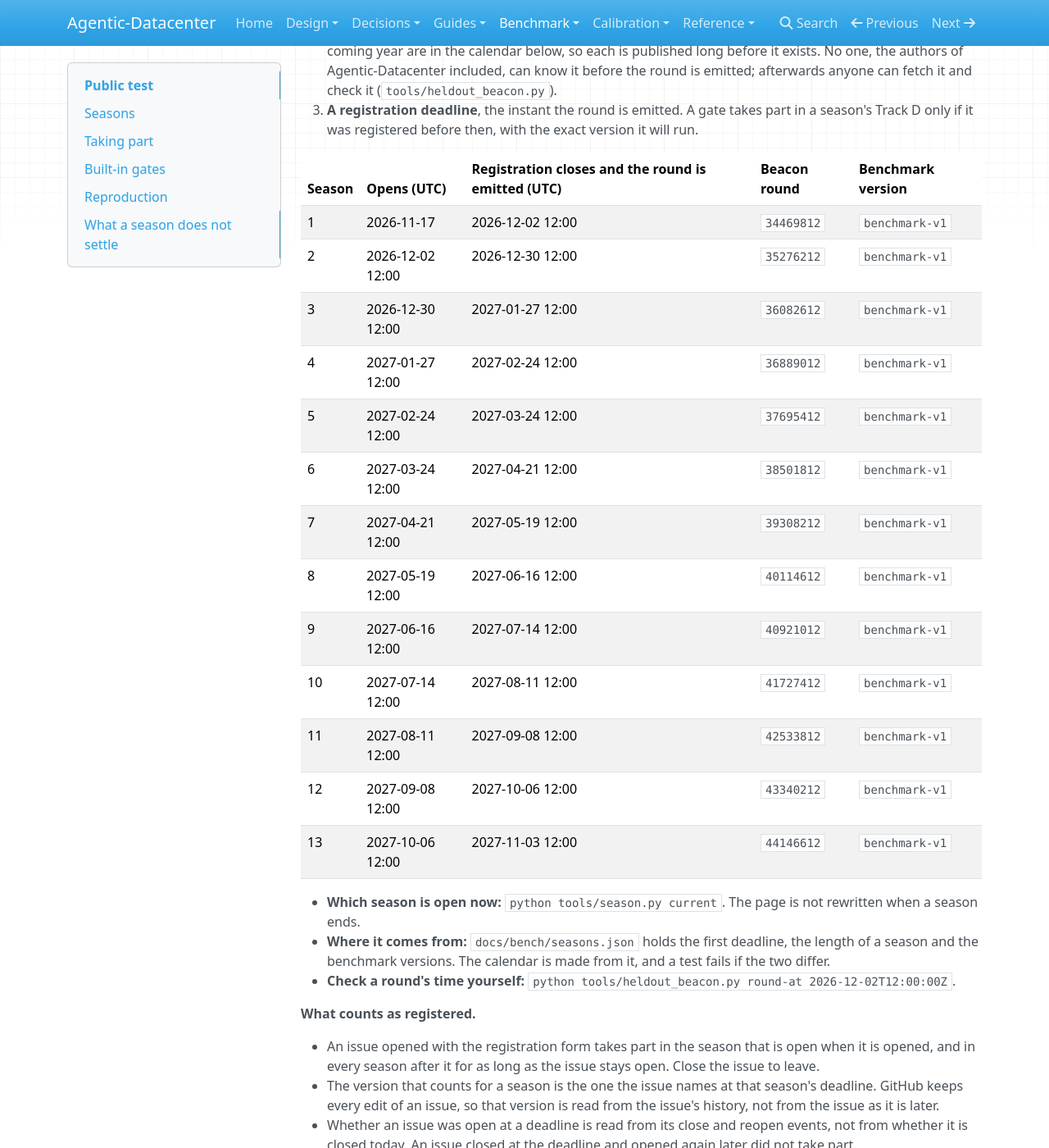
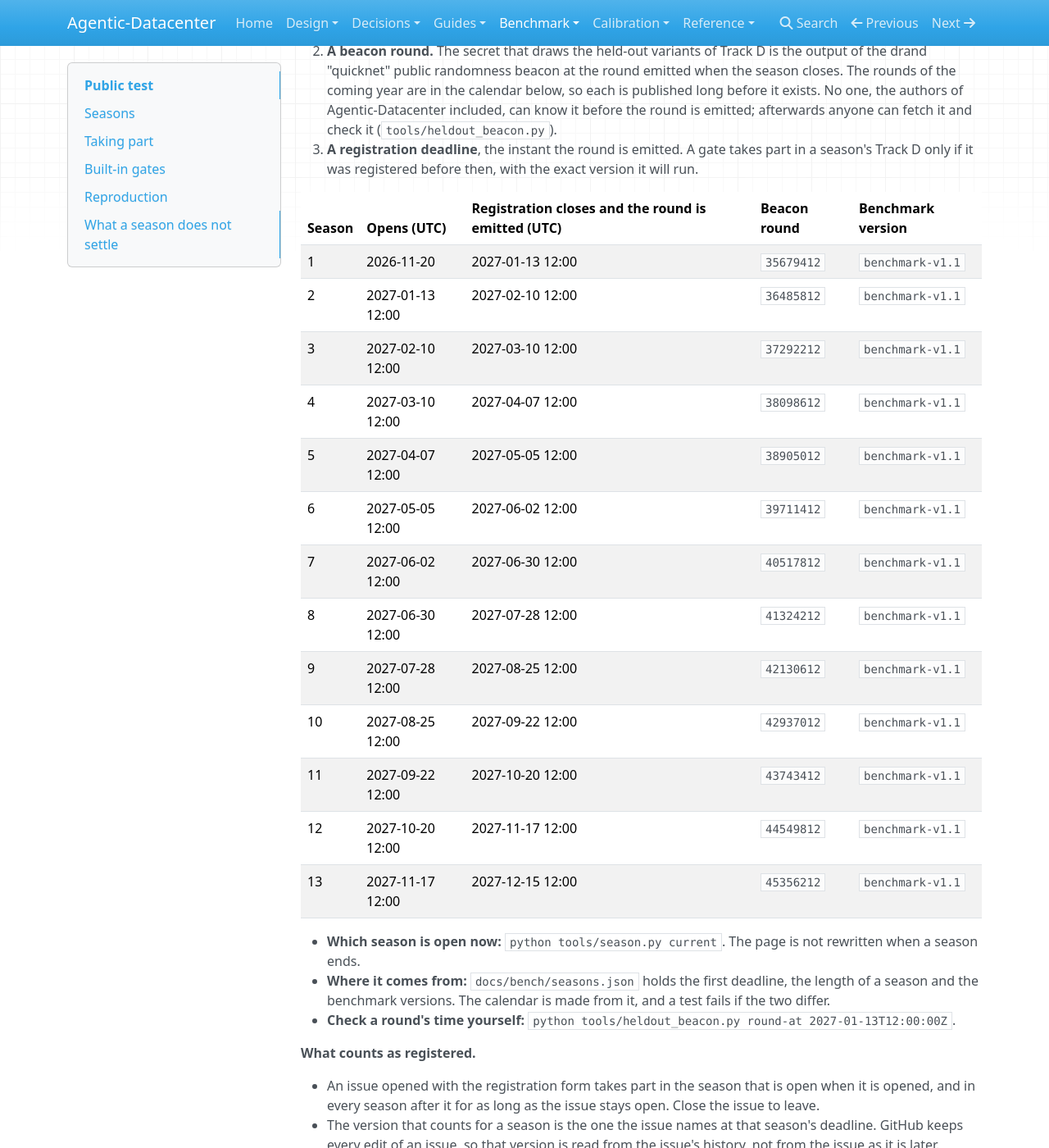
Before and after one commit to agentic-datacenter/agentic-datacenter, an MkDocs documentation site: the page built from docs/bench/PUBLIC_TEST.md, in a window 1280 px wide and 1400 px high, scrolled down 968 px. Shown: the whole window at 82% size. Built offline with MkDocs 1.6.1, drawn with Linux system fonts in a browser that asks for light colours; nearby versions of some CDN libraries; some of the changed text lies outside the part shown.

Commit message:
Move season 1 to close on 13 January 2027, on benchmark-v1.1
Registration has to be possible for weeks while the repository is public. The
preregistration records the move before round 34469812, and the reasons for a
corrected version: Track D variants, the IT thermal trip and the gate check.
The calendar follows the rule from the new first deadline.

```diff
--- a/docs/bench/PUBLIC_TEST.md
+++ b/docs/bench/PUBLIC_TEST.md
@@ -10,36 +10,36 @@ How a governance gate from any project is tested on Agentic-Datacenter in the op
 
 A public test runs in seasons, one after another without a gap, so a season is always open.
 
-- **Season 1** was opened by hand on 2026-11-17 and closes on 2026-12-02 at 12:00 UTC.
+- **Season 1** opened on 2026-11-20 and closes on 2027-01-13 at 12:00 UTC. It was first set to close on 2026-12-02, and was moved before that round so that the repository is public for weeks before registration closes ([preregistration](PREREGISTRATION.md), 2026-11-20).
 - **Every later season** opens at the instant the one before it closes, and closes four weeks later at 12:00 UTC.
 
 A season fixes three things before any participant can know its held-out scenarios:
 
-1. **A frozen benchmark version.** `agentic-datacenter bench freeze` writes the hashes of the profile, contracts, scenarios and oracle to a file, and the version is tagged. A season uses the version that is frozen when it opens. Today that is `benchmark-v1` ([VERSION.json](VERSION.json)). A new version is named in `seasons.json`, with the season it first applies to, before that season opens. A card from any other version is refused for the season.
+1. **A frozen benchmark version.** `agentic-datacenter bench freeze` writes the hashes of the profile, contracts, scenarios and oracle to a file, and the version is tagged. A season uses the version that is frozen when it opens. Today that is `benchmark-v1.1` ([VERSION.json](VERSION.json)). A new version is named in `seasons.json`, with the season it first applies to, before that season opens. A card from any other version is refused for the season.
 2. **A beacon round.** The secret that draws the held-out variants of Track D is the output of the drand "quicknet" public randomness beacon at the round emitted when the season closes. The rounds of the coming year are in the calendar below, so each is published long before it exists. No one, the authors of Agentic-Datacenter included, can know it before the round is emitted; afterwards anyone can fetch it and check it (`tools/heldout_beacon.py`).
 3. **A registration deadline**, the instant the round is emitted. A gate takes part in a season's Track D only if it was registered before then, with the exact version it will run.
 
 <!-- seasons: made by tools/season.py from docs/bench/seasons.json; do not edit -->
 | Season | Opens (UTC) | Registration closes and the round is emitted (UTC) | Beacon round | Benchmark version |
 | --- | --- | --- | --- | --- |
-| 1 | 2026-11-17 | 2026-12-02 12:00 | `34469812` | `benchmark-v1` |
-| 2 | 2026-12-02 12:00 | 2026-12-30 12:00 | `35276212` | `benchmark-v1` |
-| 3 | 2026-12-30 12:00 | 2027-01-27 12:00 | `36082612` | `benchmark-v1` |
-| 4 | 2027-01-27 12:00 | 2027-02-24 12:00 | `36889012` | `benchmark-v1` |
-| 5 | 2027-02-24 12:00 | 2027-03-24 12:00 | `37695412` | `benchmark-v1` |
-| 6 | 2027-03-24 12:00 | 2027-04-21 12:00 | `38501812` | `benchmark-v1` |
-| 7 | 2027-04-21 12:00 | 2027-05-19 12:00 | `39308212` | `benchmark-v1` |
-| 8 | 2027-05-19 12:00 | 2027-06-16 12:00 | `40114612` | `benchmark-v1` |
-| 9 | 2027-06-16 12:00 | 2027-07-14 12:00 | `40921012` | `benchmark-v1` |
-| 10 | 2027-07-14 12:00 | 2027-08-11 12:00 | `41727412` | `benchmark-v1` |
-| 11 | 2027-08-11 12:00 | 2027-09-08 12:00 | `42533812` | `benchmark-v1` |
-| 12 | 2027-09-08 12:00 | 2027-10-06 12:00 | `43340212` | `benchmark-v1` |
-| 13 | 2027-10-06 12:00 | 2027-11-03 12:00 | `44146612` | `benchmark-v1` |
+| 1 | 2026-11-20 | 2027-01-13 12:00 | `35679412` | `benchmark-v1.1` |
+| 2 | 2027-01-13 12:00 | 2027-02-10 12:00 | `36485812` | `benchmark-v1.1` |
+| 3 | 2027-02-10 12:00 | 2027-03-10 12:00 | `37292212` | `benchmark-v1.1` |
+| 4 | 2027-03-10 12:00 | 2027-04-07 12:00 | `38098612` | `benchmark-v1.1` |
+| 5 | 2027-04-07 12:00 | 2027-05-05 12:00 | `38905012` | `benchmark-v1.1` |
+| 6 | 2027-05-05 12:00 | 2027-06-02 12:00 | `39711412` | `benchmark-v1.1` |
+| 7 | 2027-06-02 12:00 | 2027-06-30 12:00 | `40517812` | `benchmark-v1.1` |
+| 8 | 2027-06-30 12:00 | 2027-07-28 12:00 | `41324212` | `benchmark-v1.1` |
+| 9 | 2027-07-28 12:00 | 2027-08-25 12:00 | `42130612` | `benchmark-v1.1` |
+| 10 | 2027-08-25 12:00 | 2027-09-22 12:00 | `42937012` | `benchmark-v1.1` |
+| 11 | 2027-09-22 12:00 | 2027-10-20 12:00 | `43743412` | `benchmark-v1.1` |
+| 12 | 2027-10-20 12:00 | 2027-11-17 12:00 | `44549812` | `benchmark-v1.1` |
+| 13 | 2027-11-17 12:00 | 2027-12-15 12:00 | `45356212` | `benchmark-v1.1` |
 <!-- /seasons -->
 
 - **Which season is open now:** `python tools/season.py current`. The page is not rewritten when a season ends.
 - **Where it comes from:** `docs/bench/seasons.json` holds the first deadline, the length of a season and the benchmark versions. The calendar is made from it, and a test fails if the two differ.
-- **Check a round's time yourself:** `python tools/heldout_beacon.py round-at 2026-12-02T12:00:00Z`.
+- **Check a round's time yourself:** `python tools/heldout_beacon.py round-at 2027-01-13T12:00:00Z`.
 
 **What counts as registered.**
 
--- a/docs/bench/seasons.json
+++ b/docs/bench/seasons.json
@@ -1,9 +1,9 @@
 {
-  "first_opened": "2026-11-17",
-  "first_deadline": "2026-12-02T12:00:00Z",
+  "first_opened": "2026-11-20",
+  "first_deadline": "2027-01-13T12:00:00Z",
   "length_days": 28,
   "listed": 13,
   "versions": [
-    {"from_season": 1, "tag": "benchmark-v1"}
+    {"from_season": 1, "tag": "benchmark-v1.1"}
   ]
 }
```
Also changed, not shown: docs/bench/PREREGISTRATION.md (+4 -0 lines), 1 other file.
